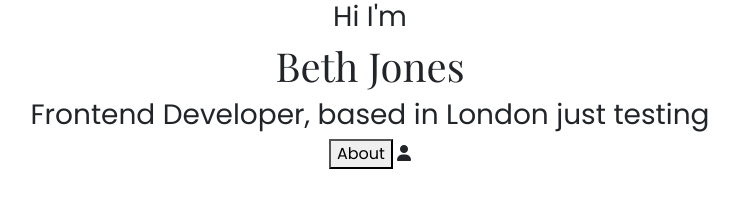
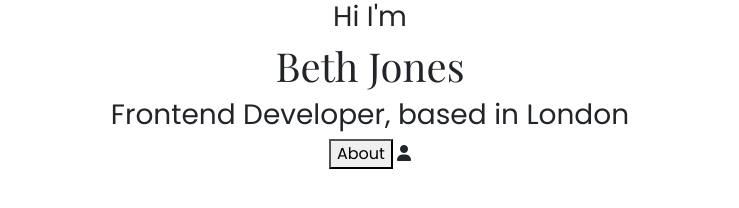
Before and after one commit to btj43/Beth-Jones-Portfolio, a plain HTML site: page index.html in a window 1280 px wide. Shown: the whole page, without its empty margins (270-1009 px from the left). Drawn offline with nearby package versions, Linux system fonts and the light colour scheme.

Commit message:
undo test

```diff
--- a/index.html
+++ b/index.html
@@ -25,7 +25,7 @@
   <body>
     <h3>Hi I'm</h3>
     <h1>Beth Jones</h1>
-    <h3>Frontend Developer, based in London just testing</h3>
+    <h3>Frontend Developer, based in London</h3>
     <button>About</button>
     <i class="fa-solid fa-user"></i>
   </body>
```
